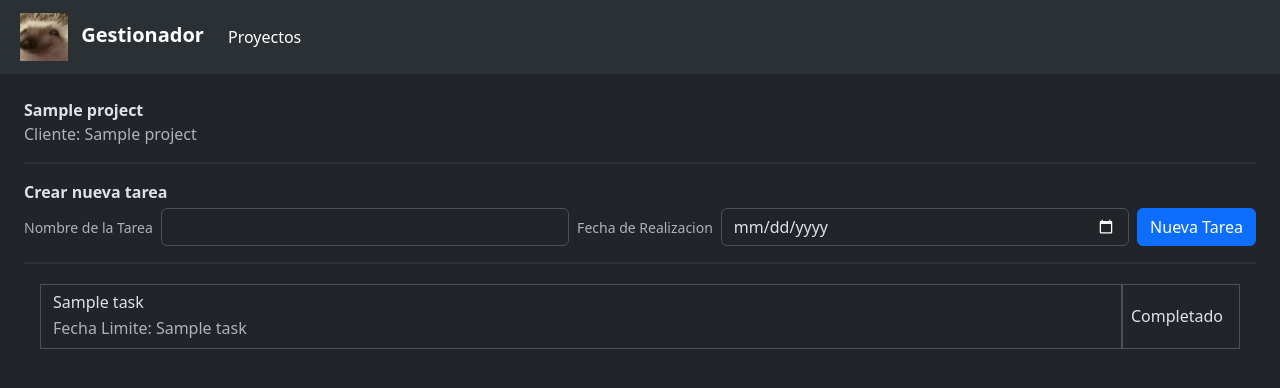
After one commit to A-Chanana/Test-Site, a Flask app: page /api/projects/1/tasks in a window 1280 px wide. The commit adds this page. Shown: the top 388 px of the page. Run offline with Flask 3, Linux system fonts and the light colour scheme; a database or web service that is not in the repository returns one stand-in record (values such as "Sample title"); some libraries are stand-ins or nearby versions.

Commit message:
Falta poco

```diff
--- a/app.py
+++ b/app.py
@@ -1,26 +1,58 @@
 import dbfunc
-from flask import Flask, render_template, request
+from flask import Flask, render_template, request, redirect, jsonify
 import random
 
 app = Flask(__name__, template_folder='static/templates')
 
 @app.route('/')
 def index():
-    return render_template("index.html")
+    return render_template("index.html"), 200
 
 
 @app.route('/api/projects', methods=['GET', 'POST'])
 def projects():
+    if request.method == 'POST':
+        name = request.form.get('ProjectName', '')
+        client = request.form.get('ProjectClient', '')
+
+        if not name.strip() or not client.strip():
+            return "Error: Datos invalidos.", 400
+
+        dbfunc.db_save_project(name, client)
+        # Can't send 201 on a redirect, this resends the data on refresh, but it is what I was asked to do
+        return render_template("projects.html", projects=dbfunc.db_get_projects()[::-1]), 201
+
+    return render_template("projects.html", projects=dbfunc.db_get_projects()[::-1]), 200
+
+
+@app.route('/api/projects/<int:project_id>/tasks', methods=['GET', 'POST'])
+def project(project_id):
+    id = dbfunc.db_get_project(project_id)
+    if not id:
+        return "Error: Proyecto no encontrado.", 404
 
     if request.method == 'POST':
-        name = request.form.get('ProjectName')
-        client = request.form.get('ProjectClient')
+        name = request.form.get('TaskName', '')
+        due_date = request.form.get('TaskDate', '')
 
-        if not name.strip() and not client.strip():
-            return "Error: Invalid input.", 400
-        else:
-            dbfunc.db_save_project(name, client)
+        if not name.strip() or not due_date.strip():
+            return "Error: Datos invalidos.", 400
 
-    return render_template("projects.html", projects=dbfunc.db_get_projects())
+        dbfunc.db_save_task(name, project_id, due_date)
+
+
+    tasks = dbfunc.db_get_tasks(project_id)[::-1]
+
+    return render_template("project.html", project=id[0], tasks=tasks), 200
+
+
+@app.route('/api/tasks/<int:task_id>', methods=['GET', 'POST'])
+def task(task_id):
+    id = dbfunc.db_get_task(task_id)
+    if not id:
+        return "Error: Tarea no encontrada.", 404
+
+    return render_template("task.html", task=id[0]), 200
+
 
 app.run(debug=True)
--- a/dbfunc.py
+++ b/dbfunc.py
@@ -1,18 +1,30 @@
 import psycopg2
 from psycopg2 import OperationalError
 
+####
+# Projects
+####
+def db_get_projects():
+    connection = create_db_connection()
+    cur = connection.cursor()
+    instantiate_projects_table(cur)
 
-def db_get_projects():
-    connection = psycopg2.connect(host="localhost", port=5432, dbname="postgres", user="postgres", password=1234)
+    cur.execute("SELECT * FROM projects;")
+    rows = cur.fetchall()
+
+    connection.commit()
+    connection.close()
+    cur.close()
+
+    return rows
+
+
+def db_get_project(project_id):
+    connection = create_db_connection()
     cur = connection.cursor()
+    instantiate_projects_table(cur)
 
-    cur.execute("""CREATE TABLE IF NOT EXISTS project (
-        id SERIAL PRIMARY KEY,
-        name VARCHAR(50) NOT NULL,
-        client VARCHAR(50) NOT NULL
-        );""")
-
-    cur.execute("SELECT * FROM project;")
+    cur.execute("SELECT * FROM projects where ID = %s;", (project_id,))
     rows = cur.fetchall()
 
     connection.commit()
@@ -23,42 +35,15 @@ def db_get_projects():
 
 
 def db_save_project(name, client):
-    connection = psycopg2.connect(host="localhost", port=5432, dbname="postgres", user="postgres", password=1234)
+    connection = create_db_connection()
     cur = connection.cursor()
+    instantiate_projects_table(cur)
 
-    cur.execute("""CREATE TABLE IF NOT EXISTS project (
-        id SERIAL PRIMARY KEY,
-        name VARCHAR(50) NOT NULL,
-        client VARCHAR(50) NOT NULL
-        );""")
-
-    cur.execute("INSERT INTO project (name, client) VALUES (%s, %s)", (name, client))
+    cur.execute("INSERT INTO projects (name, client) VALUES (%s, %s)", (name, client))
 
     connection.commit()
     connection.close()
     cur.close()
-
-
-def db_test():
-    connection = psycopg2.connect(host="localhost", port=5432, dbname="postgres", user="postgres", password=1234)
-    cur = connection.cursor()
-
-    cur.execute("""CREATE TABLE IF NOT EXISTS project (
-        id SERIAL PRIMARY KEY,
-        name VARCHAR(50) NOT NULL,
-        client VARCHAR(50) NOT NULL
-        );""")
-
-    cur.execute("INSERT INTO project (name, client) VALUES (%s, %s)", ("Test Project", "Test Client"))
-
-    cur.execute("SELECT * FROM project;")
-    rows = cur.fetchall()
-
-    connection.commit()
-    connection.close()
-    cur.close()
-
-    print(rows)
 
 
 def is_db_valid(db_name, user, password, host="localhost", port="5432"):
@@ -85,4 +70,71 @@ def is_db_valid(db_name, user, password, host="localhost", port="5432"):
         print(f"Connection to PostgreSQL server failed: {e}")
         return False
 
-db_test()
+
+
+def create_db_connection():
+    return psycopg2.connect(host="localhost", port=5432, dbname="postgres", user="postgres", password=1234)
+
+
+def instantiate_projects_table(cur):
+    cur.execute("""CREATE TABLE IF NOT EXISTS projects (
+            id SERIAL PRIMARY KEY,
+            name VARCHAR(50) NOT NULL,
+            client VARCHAR(50) NOT NULL
+            );""")
+
+
+
+####
+# Tasks
+####
+def db_get_tasks(project_id):
+    connection = create_db_connection()
+    cur = connection.cursor()
+    instantiate_tasks_table(cur)
+
+    cur.execute("SELECT * FROM tasks WHERE project_id = %s ORDER BY due_date;", (project_id,))
+    rows = cur.fetchall()
+
+    connection.commit()
+    connection.close()
+    cur.close()
+
+    return rows
+
+
+def db_get_task(task_id):
+    connection = create_db_connection()
+    cur = connection.cursor()
+    instantiate_tasks_table(cur)
+
+    cur.execute("SELECT * FROM tasks where ID = %s;", (task_id,))
+    rows = cur.fetchall()
+
+    connection.commit()
+    connection.close()
+    cur.close()
+
+    return rows
+
+
+def db_save_task(name, project_id, due_date, completed=False):
+    connection = create_db_connection()
+    cur = connection.cursor()
+    instantiate_tasks_table(cur)
+
+    cur.execute("INSERT INTO tasks (name, project_id, due_date, completed) VALUES (%s, %s, %s, %s)", (name, project_id, due_date, completed))
+
+    connection.commit()
+    connection.close()
+    cur.close()
+
+
+def instantiate_tasks_table(cur):
+    cur.execute("""CREATE TABLE IF NOT EXISTS tasks (
+            id SERIAL PRIMARY KEY,
+            name VARCHAR(50) NOT NULL,
+            project_id INTEGER NOT NULL,
+            due_date DATE NOT NULL,
+            completed BOOLEAN DEFAULT FALSE
+            );""")
--- /dev/null
+++ b/static/templates/project.html
@@ -0,0 +1,54 @@
+{% extends "layout.html" %}
+
+{% block head %}
+    <title>{{ project[1] }}</title>
+{% endblock %}
+
+{% block body %}
+    <div class="ms-4"><strong>{{ project[1] }}</strong></div>
+    <div class="ms-4 text-muted fs-6">Cliente: {{ project[2] }}</div>
+
+    <hr class="ms-4 me-4 border-2 border-top" />
+
+    <div class="ms-4"><strong>Crear nueva tarea</strong></div>
+
+    <form class="d-flex align-items-center gap-2 ms-4 me-4 form-text" method="POST">
+        <label for="TaskName" class="form-label mb-0 text-nowrap">Nombre de la Tarea</label>
+        <input type="text" class="form-control" id="TaskName" name="TaskName" required>
+
+        <label for="TaskDate" class="form-label mb-0 text-nowrap">Fecha de Realizacion</label>
+        <input type="date" class="form-control" id="TaskDate" name="TaskDate" required>
+
+        <button type="submit" class="btn btn-primary text-nowrap">Nueva Tarea</button>
+    </form>
+
+    <hr class="ms-4 me-4 border-2 border-top" />
+
+    {% for task in tasks %}
+        <div class="container-fluid px-5">
+            <div class="row p-1 px-1 align-items-stretch">
+
+                <div class="col border p-2 d-flex flex-column justify-content-center">
+                    <a href="{{ url_for('task', task_id=task[0]) }}" class="text-decoration-none text-reset">
+                        <h6 class="ms-1 mb-1">{{ task[1] }}</h6>
+                        <span class="ms-1 text-muted fs-6">
+                            Fecha Limite: {{ task[3] }}
+                        </span>
+                    </a>
+                </div>
+
+                <div class="col-auto border p-2 align-items-center d-flex">
+                    <h6 class="me-2 mb-0">
+                        {% if task[4] %}
+                            Completado
+                        {% else %}
+                            Pendiente
+                        {% endif %}
+                    </h6>
+                </div>
+
+            </div>
+        </div>
+    {% endfor %}
+
+{% endblock %}
```
Also changed, not shown: static/templates/projects.html (+9 -7 lines), static/templates/task.html (added, +23 -0 lines).
